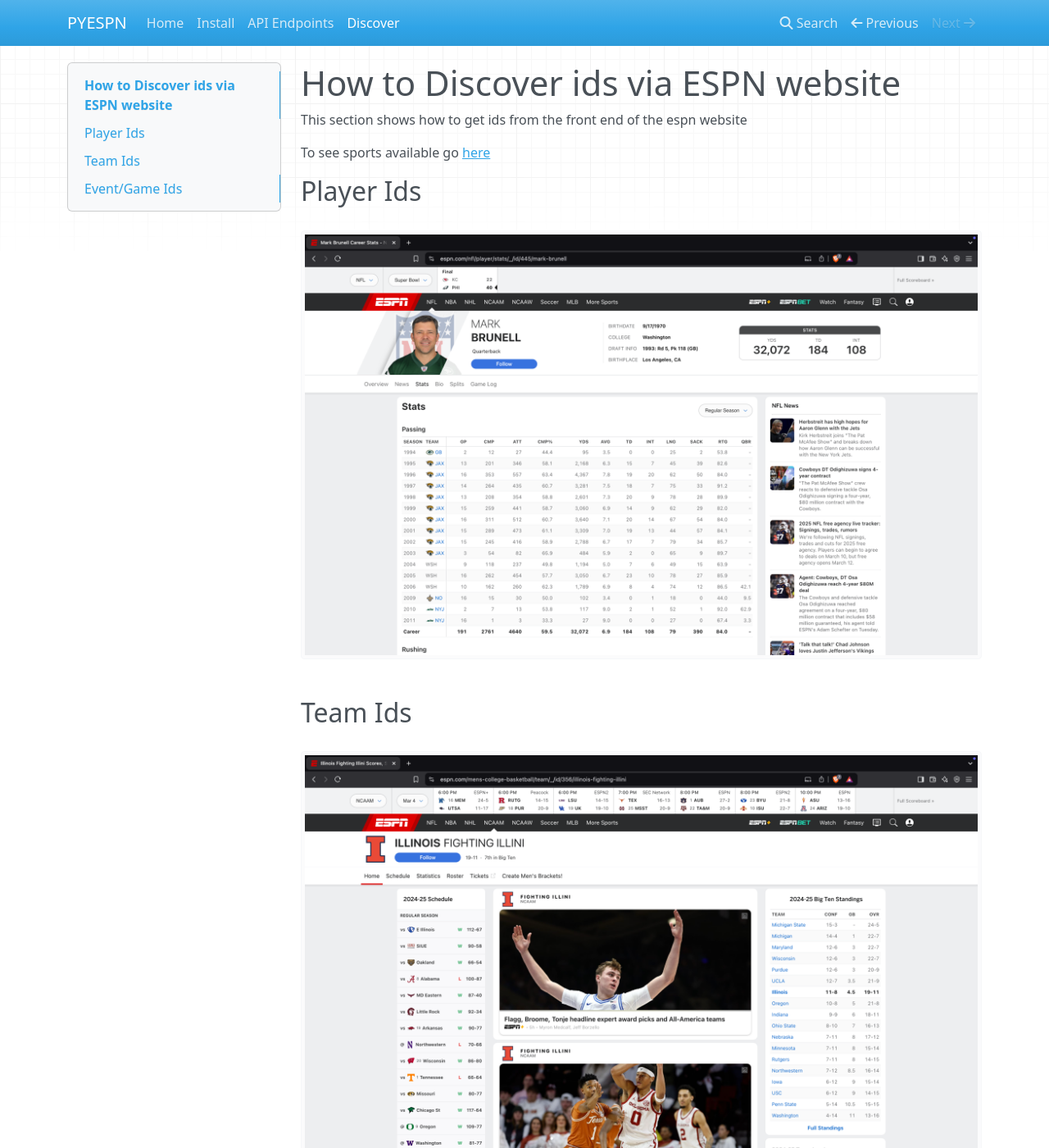
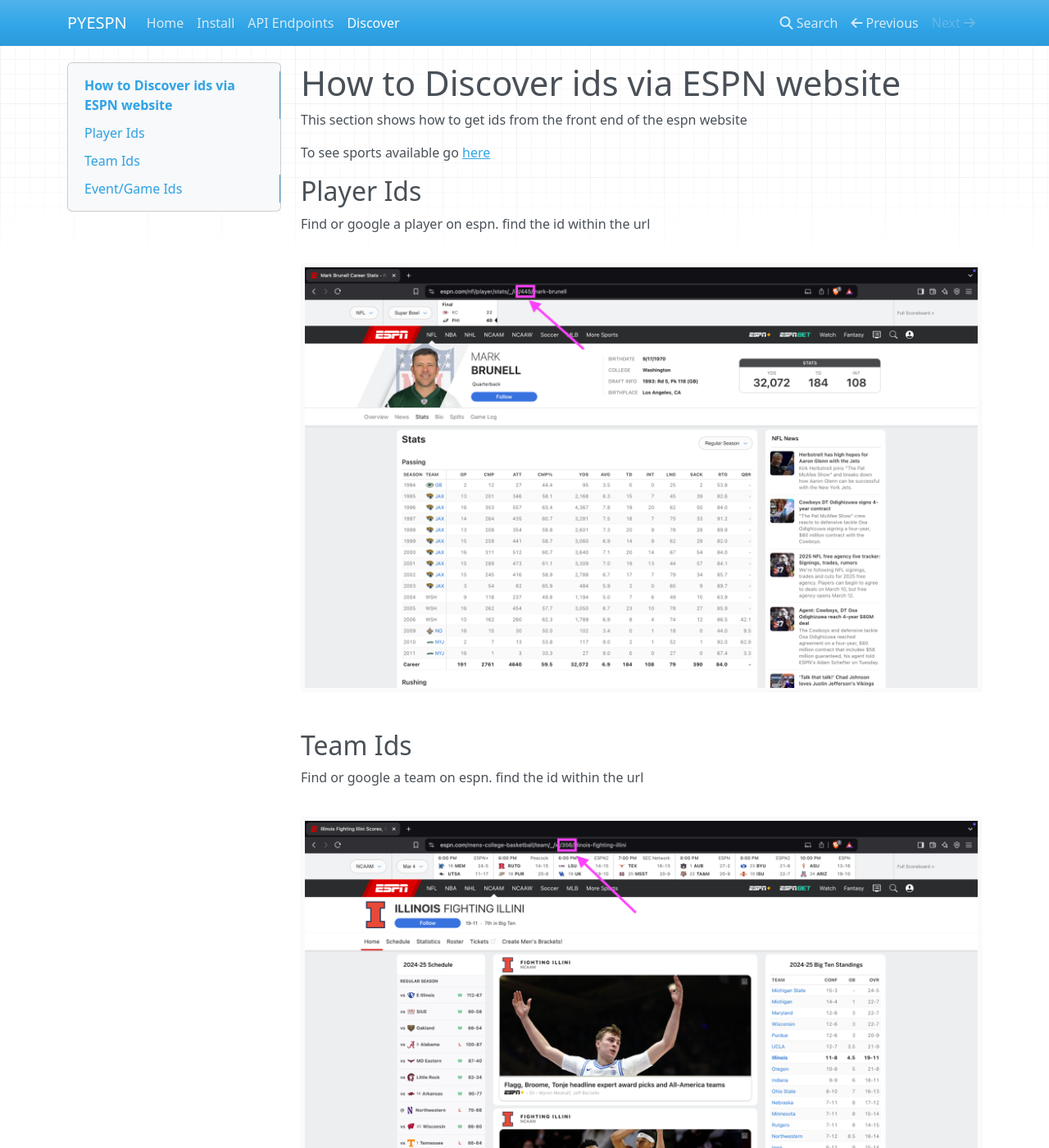
Before and after one commit to EnderLocke/pyespn, an MkDocs documentation site: the page built from docs/discover.md, in a window 1280 px wide and 1400 px high. Shown: the whole window at 82% size. Built offline with MkDocs 1.6.1, drawn with Linux system fonts in a browser that asks for light colours; nearby versions of some CDN libraries; some of the changed text lies outside the part shown.

Commit message:
adding in mkdocs

```diff
--- a/docs/discover.md
+++ b/docs/discover.md
@@ -4,15 +4,18 @@
 To see sports available go [here](sports_available.md)
 
 ## Player Ids
+Find or google a player on espn. find the id within the url
 
 ![mark_brunell.png](img%2Fmark_brunell.png)
 
 
 ## Team Ids
+Find or google a team on espn. find the id within the url
 
 ![illini_mcbb.png](img%2Fillini_mcbb.png)
 
 
 ## Event/Game Ids
+Find or google an event on espn. find the id within the url
 
 ![event_id.png](img%2Fevent_id.png)
```
Also changed, not shown: docs/img/event_id.png, docs/img/illini_mcbb.png, docs/img/mark_brunell.png.
